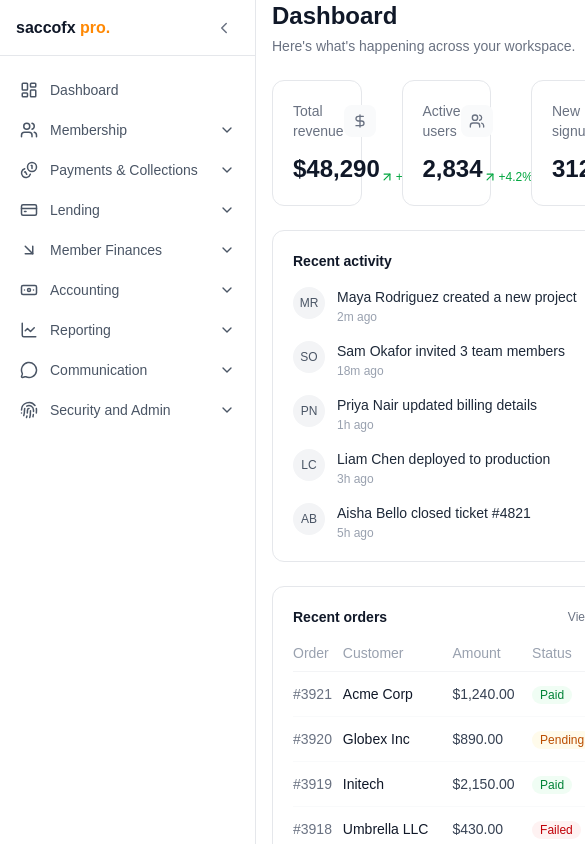
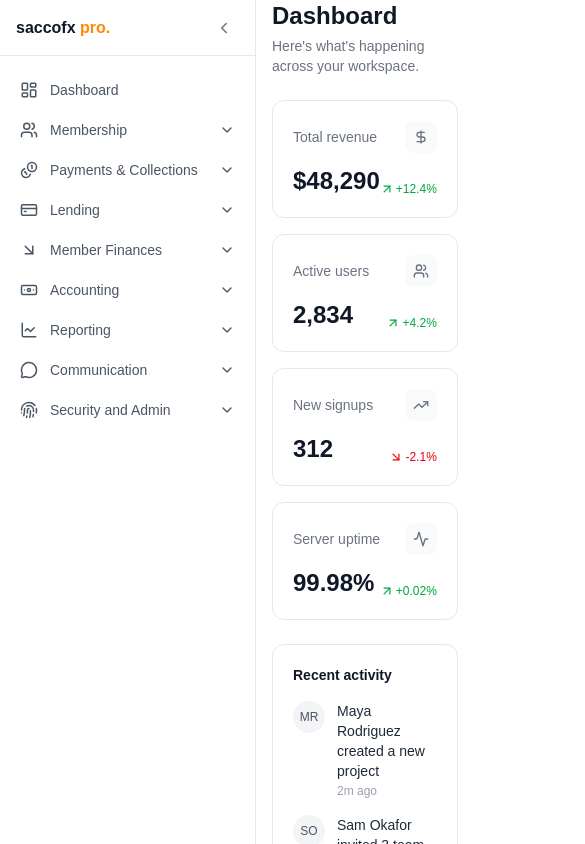
Before and after one commit to pacheko-ke/saccofx, a Next.js app: page / in a window 390 px wide. Shown: the top 844 px of the page, 585 px wide, since content can reach past the window. Built offline with nearby package versions, Linux system fonts and the light colour scheme.

Commit message:
adjust for mobile devices

```diff
--- a/components/Main.tsx
+++ b/components/Main.tsx
@@ -71,11 +71,11 @@ export default function Main() {
             </div>
 
             {/* Stat cards */}
-            <div className="flex gap-10">
+            <div className=" flex flex-col md:flex-row gap-y-4">
                 {stats.map(({ label, value, change, trend, icon: Icon }) => (
                     <div
                         key={label}
-                        className="bg-white w-1/4 border border-gray-200 rounded-xl p-5"
+                        className="bg-white md:w-1/4 border border-gray-200 rounded-xl p-5"
                     >
                         <div className="flex   items-center justify-between">
                             <span className="text-sm text-gray-500">{label}</span>
```
